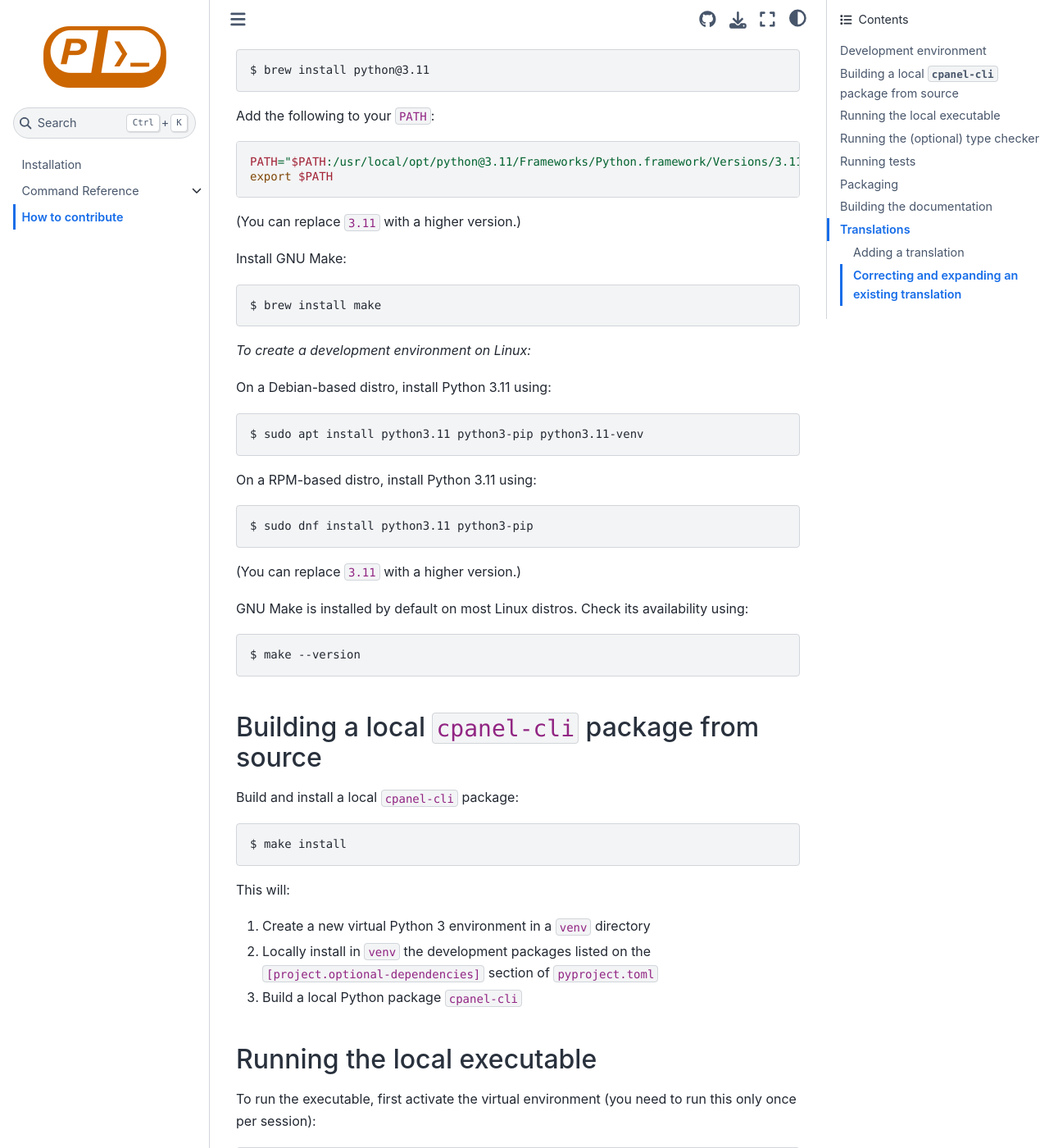
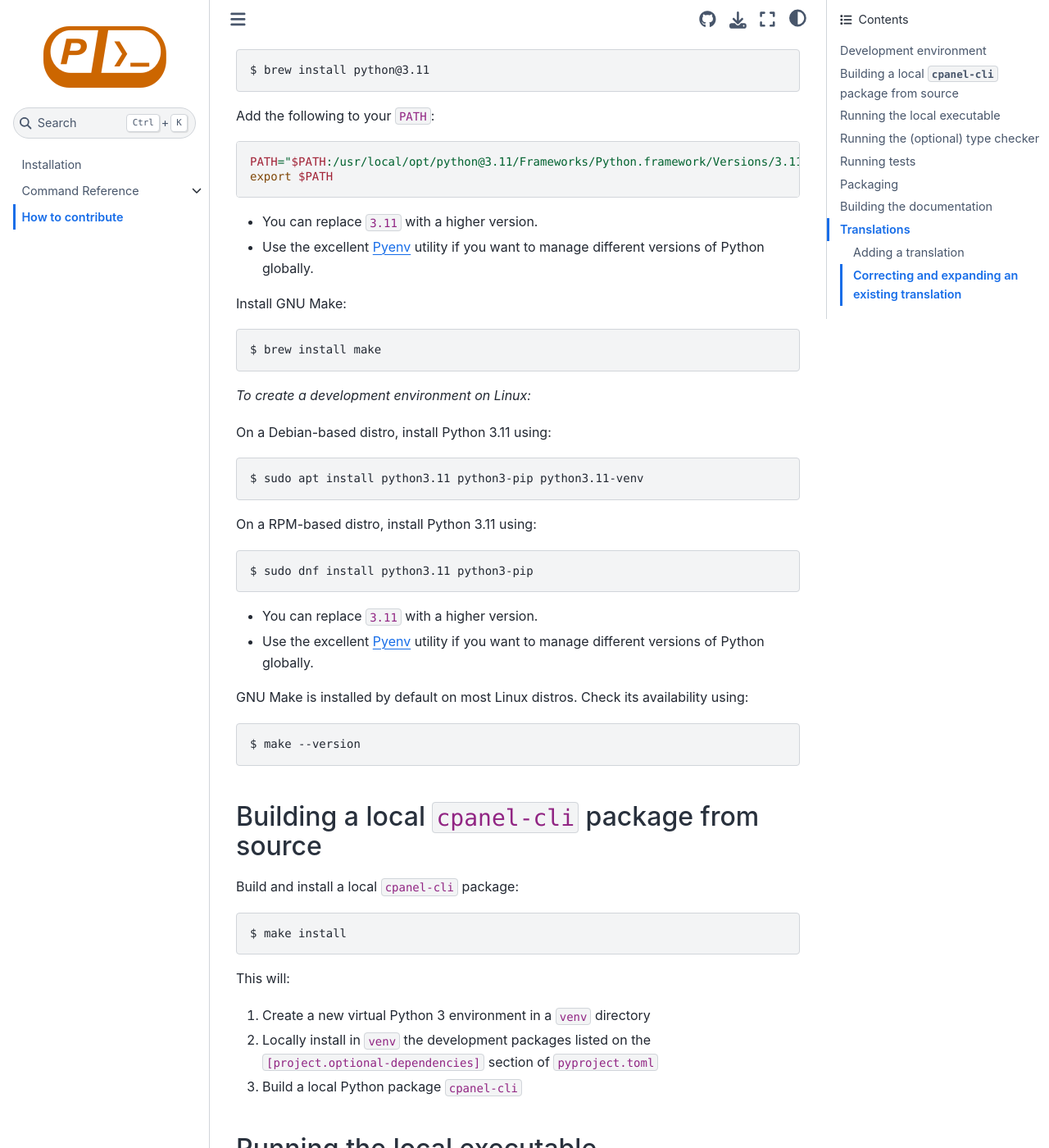
Before and after one commit to layfellow/cpanel-cli, a Sphinx documentation site: the page built from doc/contributing.rst, in a window 1280 px wide and 1400 px high, scrolled down 2405 px. Shown: the whole window at 82% size. Built offline with Sphinx 7.4.7 and the Sphinx Book theme 1.1.4, drawn with Linux system fonts in a browser that asks for light colours; some of the changed text lies outside the part shown.

Commit message:
Improve documentation

```diff
--- a/doc/contributing.rst
+++ b/doc/contributing.rst
@@ -132,7 +132,10 @@ Add the following to your ``PATH``:
     PATH="$PATH:/usr/local/opt/python@3.11/Frameworks/Python.framework/Versions/3.11/bin"
     export $PATH
 
-(You can replace ``3.11`` with a higher version.)
+- You can replace ``3.11`` with a higher version.
+- Use the excellent `Pyenv`_ utility if you want to manage different versions of Python globally.
+
+.. _`Pyenv`: https://github.com/pyenv/pyenv
 
 Install GNU Make:
 
@@ -154,7 +157,8 @@ On a RPM-based distro, install Python 3.11 using:
 
     $ sudo dnf install python3.11 python3-pip
 
-(You can replace ``3.11`` with a higher version.)
+- You can replace ``3.11`` with a higher version.
+- Use the excellent `Pyenv`_ utility if you want to manage different versions of Python globally.
 
 GNU Make is installed by default on most Linux distros. Check its availability using:
 
@@ -195,7 +199,7 @@ Then run the ``cpanel`` utility:
 
     $ cpanel --help
 
-If you edit the sources, just re-run ``make install`` to build and reinstall
+If you edit the sources, just run ``pip3 install .`` (note the dot ``.``) to rebuild
 the local package.
 
 Running the (optional) type checker
```
Also changed, not shown: 1 other file.
